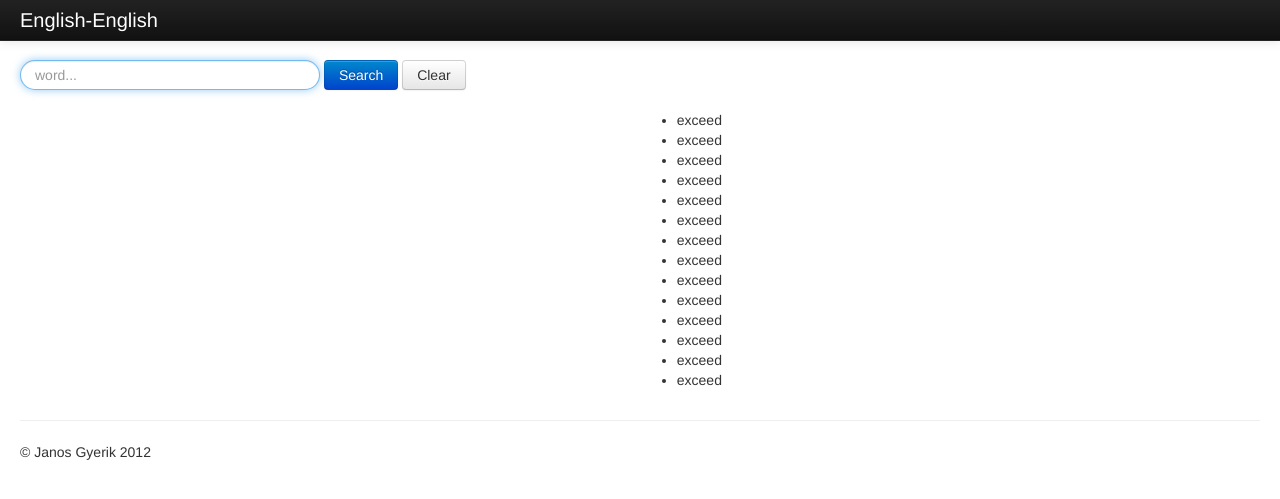
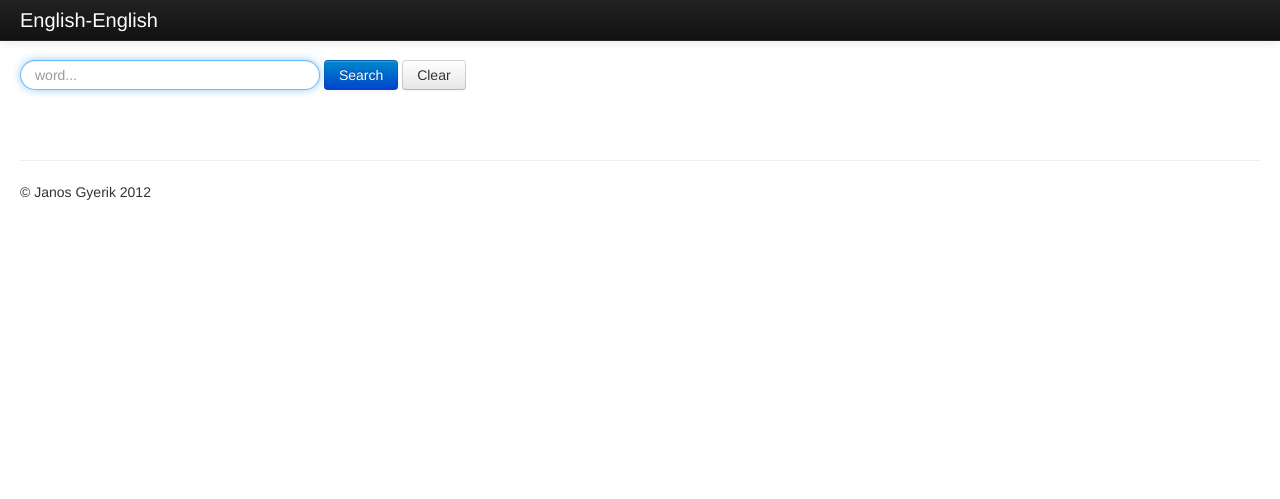
Before and after one commit to janosgyerik/webdict, a Flask app: page / in a window 1280 px wide. Shown: the top 499 px of the page. Run offline with Flask 2, Linux system fonts and the light colour scheme; data that the repository does not hold is empty; parts of the project's set-up code (start-up, migrations or seed data) failed here and were passed over; some libraries are stand-ins or nearby versions.

Commit message:
cleaning up for release

```diff
--- a/english.py
+++ b/english.py
@@ -4,7 +4,7 @@ from optparse import OptionParser
 import os
 import re
 
-dictonary_path = '/Users/janos/dictionaries/English'
+from settings import dictonary_path
 index_path = os.path.join(dictonary_path, 'index.dat')
 
 re_dt = re.compile('[A-Z]{2,}')
--- a/static/js/english.backbone.js
+++ b/static/js/english.backbone.js
@@ -19,7 +19,7 @@ _.templateSettings = { interpolate: /\{\{(.+?)\}\}/g };
 // TODO: put in app/*.js
 
 
-App.searchURL = 'http://localhost:5000/query';
+App.queryURL = '/query';
 
 App.Form = Backbone.View.extend({
     el: '#main-content',
@@ -54,7 +54,7 @@ App.Form = Backbone.View.extend({
             _this.onLookupError(jqXHR, textStatus, errorThrown);
         };
         $.ajax({
-            url: App.searchURL,
+            url: App.queryURL,
             dataType: 'json',
             data: {
                 keyword: keyword
--- a/templates/index.html
+++ b/templates/index.html
@@ -61,22 +61,6 @@
           <div class="results span9">
           </div>
           <div class="similar span3">
-              <ul>
-                  <li>exceed</li>
-                  <li>exceed</li>
-                  <li>exceed</li>
-                  <li>exceed</li>
-                  <li>exceed</li>
-                  <li>exceed</li>
-                  <li>exceed</li>
-                  <li>exceed</li>
-                  <li>exceed</li>
-                  <li>exceed</li>
-                  <li>exceed</li>
-                  <li>exceed</li>
-                  <li>exceed</li>
-                  <li>exceed</li>
-              </ul>
           </div>
       </div>
 
```
Also changed, not shown: application.py (renamed from hello.py), 2 other files.
